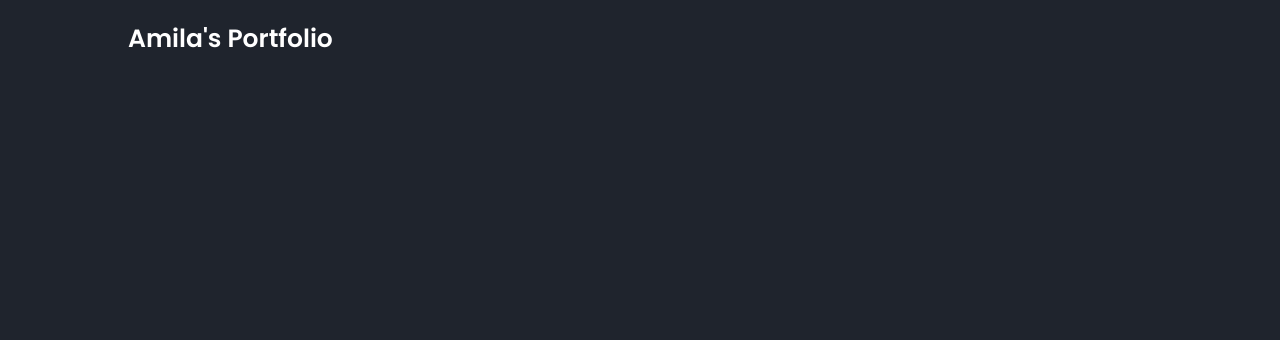
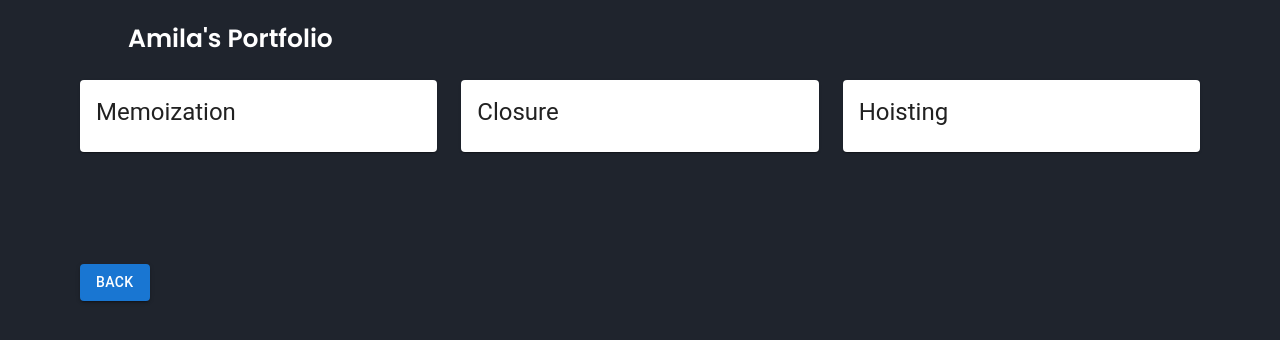
Before and after one commit to AmilaWeerasinghe/amilaweerasinghe.github.io, a React (Create React App) app: page /concepts in a window 1280 px wide. Shown: the top 340 px of the page. Built offline with nearby package versions, Linux system fonts and the light colour scheme.

Commit message:
update the landing page and functions for concepts

```diff
--- a/src/App.tsx
+++ b/src/App.tsx
@@ -3,7 +3,7 @@ import { BrowserRouter as Router, Routes, Route } from 'react-router-dom';
 import Header from './components/Header/Header';
 import Home from './components/HomePage/Home';
 import SkillsComponent from './components/SkillsComponent/SkillsComponent';
-import Portfolio from './components/Portfolio';
+import Concepts from './components/Concepts';
 import './App.css';
 import './styles.css';
 import { useSelector } from 'react-redux';
@@ -22,7 +22,7 @@ const App: React.FC = () => {
       <Routes>
         <Route path="/" element={<Home />} />
         <Route path="/skills" element={<SkillsComponent />} />
-        <Route path="/portfolio" element={<Portfolio />} />
+        <Route path="/concepts" element={<Concepts />} />
       </Routes>
     </Router>
   );
--- /dev/null
+++ b/src/components/Concepts.tsx
@@ -0,0 +1,53 @@
+import React, { useState } from 'react';
+import { Card, CardContent, Typography, Grid, Button, Box } from '@mui/material';
+import { Memoization } from './concepts/Memoization';
+import { Closure } from './concepts/Closure';
+import { Hoisting } from './concepts/Hoisting';
+
+const concepts = [
+  { title: 'Memoization', component: Memoization },
+  { title: 'Closure', component: Closure },
+  { title: 'Hoisting', component: Hoisting },
+];
+
+const Concepts: React.FC = () => {
+  const [selectedConcept, setSelectedConcept] = useState<React.FC | null>(null);
+
+  const handleCardClick = (Component: React.FC) => {
+    setSelectedConcept(() => Component);
+  };
+
+  const handleBackClick = () => {
+    setSelectedConcept(null);
+  };
+
+  return (
+    <Box sx={{alignItems: 'center' , alignContent: 'center'}}>
+      {selectedConcept ? (
+        <div>
+          {React.createElement(selectedConcept)}
+        </div>
+      ) : (
+        <Grid container spacing={3} sx={{padding: 10}}>
+          {concepts.map((concept) => (
+            <Grid item xs={12} sm={6} md={4} key={concept.title}>
+              <Card onClick={() => handleCardClick(concept.component)}>
+                <CardContent>
+                  <Typography variant="h5">{concept.title}</Typography>
+                </CardContent>
+              </Card>
+            </Grid>
+          ))}
+        </Grid>
+      )}
+      <Box sx={{pt: 4, pl: 10, display: 'flex'}}>
+      <Button variant="contained" color="primary" onClick={handleBackClick}>
+            Back
+       </Button>
+      </Box>
+
+    </Box>
+  );
+};
+
+export default Concepts;
--- a/src/components/Header/Header.tsx
+++ b/src/components/Header/Header.tsx
@@ -18,7 +18,7 @@ const Header: React.FC = () => {
       <nav className={`navbar ${isOpen ? 'open' : ''}`}>
         <Link to="/" className={`nav-link ${theme}`} onClick={toggleMenu}>Home</Link>
         <Link to="/skills" className={`nav-link ${theme}`} onClick={toggleMenu}>Skills</Link>
-        <Link to="/portfolio" className={`nav-link ${theme}`} onClick={toggleMenu}>Portfolio</Link>
+        <Link to="/concepts" className={`nav-link ${theme}`} onClick={toggleMenu}>Portfolio</Link>
       </nav>
       <div className={`hamburger ${isOpen ? 'open' : ''}`} onClick={toggleMenu}>
         <span className="bar"></span>
--- a/src/components/Portfolio.tsx
+++ /dev/null
@@ -1,7 +0,0 @@
-const Portfolio = () => {
-    return (
-       <div></div>
-
-    )};
-
-    export default Portfolio;
--- /dev/null
+++ b/src/components/concepts/Closure.tsx
@@ -0,0 +1,6 @@
+import { Box } from "@mui/material"
+export const Closure = () => {
+    return (
+        <Box sx={{p:10}}>Closure</Box>
+    )
+}
--- /dev/null
+++ b/src/components/concepts/Hoisting.tsx
@@ -0,0 +1,7 @@
+import { Box } from "@mui/material"
+
+export const Hoisting = () => {
+    return (
+        <Box sx={{p : 10}}>Hoisting</Box>
+    )
+}
--- /dev/null
+++ b/src/components/concepts/Memoization.tsx
@@ -0,0 +1,7 @@
+import { Box } from "@mui/material";
+
+export const Memoization: React.FC = () => {
+   return (
+    <Box sx={{p: 10}}>Memoization</Box>
+   )
+}
```
